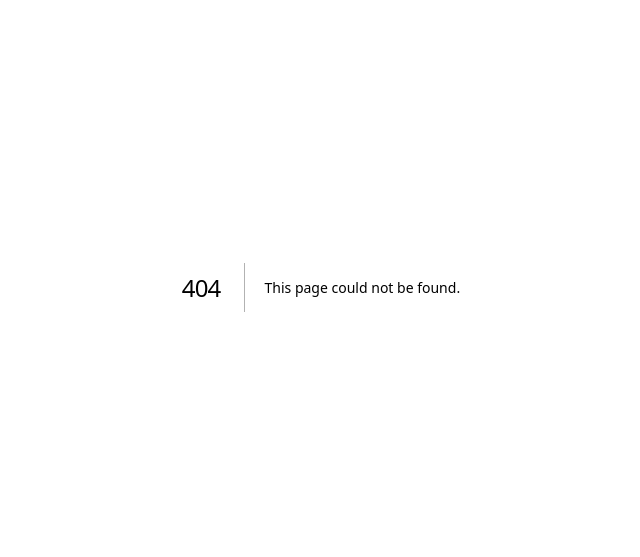
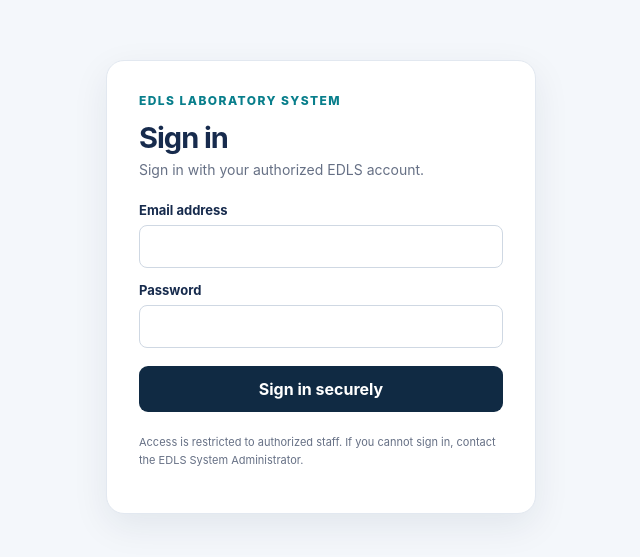
Before and after one commit to Deraa21/EDLS-reagent-inventory, a Next.js app: page /login in a window 1280 px wide. Before the commit this address had no page. Shown: the part 113-670 px from the top of the page, without its empty margins (319-959 px from the left). Built offline with nearby package versions, Linux system fonts and the light colour scheme.

Commit message:
Add secure admin login and session protection

```diff
--- /dev/null
+++ b/app/login/page.tsx
@@ -0,0 +1,45 @@
+"use client";
+
+import { FormEvent, useState } from "react";
+import { useSearchParams } from "next/navigation";
+
+export default function LoginPage() {
+  const params = useSearchParams();
+  const [email, setEmail] = useState("");
+  const [password, setPassword] = useState("");
+  const [error, setError] = useState("");
+  const [busy, setBusy] = useState(false);
+  async function submit(event: FormEvent<HTMLFormElement>) {
+    event.preventDefault();
+    setError("");
+    setBusy(true);
+    try {
+      const response = await fetch("/api/auth/login", {
+        method: "POST",
+        headers: { "Content-Type": "application/json" },
+        body: JSON.stringify({ email, password })
+      });
+      const result = await response.json();
+      if (!response.ok) { setError(result.error || "Login failed."); return; }
+      const requested = params.get("next") || "/";
+      window.location.assign(requested.startsWith("/") && !requested.startsWith("//") ? requested : "/");
+    } catch {
+      setError("Could not contact the login service. Please try again.");
+    } finally { setBusy(false); }
+  }
+  return <main style={{minHeight:"100vh",display:"grid",placeItems:"center",padding:20,background:"#f4f7fb",fontFamily:"Inter,system-ui,sans-serif",color:"#172b4d"}}>
+    <section style={{width:"100%",maxWidth:430,background:"#fff",border:"1px solid #e2e8f0",borderRadius:18,padding:32,boxShadow:"0 12px 36px rgba(16,42,67,.08)"}}>
+      <div style={{fontSize:12,fontWeight:800,letterSpacing:".12em",color:"#087e8b"}}>EDLS LABORATORY SYSTEM</div>
+      <h1 style={{fontSize:29,margin:"12px 0 6px"}}>Sign in</h1>
+      <p style={{fontSize:14,color:"#667085",margin:"0 0 24px"}}>Sign in with your authorized EDLS account.</p>
+      <form onSubmit={submit} style={{display:"grid",gap:14}}>
+        <label style={{fontSize:13,fontWeight:650}}>Email address<input autoComplete="username" type="email" required value={email} onChange={e=>setEmail(e.target.value)} style={inputStyle}/></label>
+        <label style={{fontSize:13,fontWeight:650}}>Password<input autoComplete="current-password" type="password" required value={password} onChange={e=>setPassword(e.target.value)} style={inputStyle}/></label>
+        {error && <div role="alert" style={{background:"#fff1f0",border:"1px solid #ffd5d2",color:"#912018",borderRadius:9,padding:12,fontSize:13}}>{error}</div>}
+        <button disabled={busy} type="submit" style={{border:0,borderRadius:9,background:"#102a43",color:"#fff",fontWeight:750,padding:"13px 16px",cursor:busy?"wait":"pointer",marginTop:4}}>{busy?"Signing in…":"Sign in securely"}</button>
+      </form>
+      <p style={{fontSize:11,color:"#667085",marginTop:22,lineHeight:1.6}}>Access is restricted to authorized staff. If you cannot sign in, contact the EDLS System Administrator.</p>
+    </section>
+  </main>;
+}
+const inputStyle: React.CSSProperties = {display:"block",width:"100%",marginTop:7,padding:"12px",border:"1px solid #cfd8e3",borderRadius:8,boxSizing:"border-box",fontSize:14,outlineColor:"#087e8b"};
```
